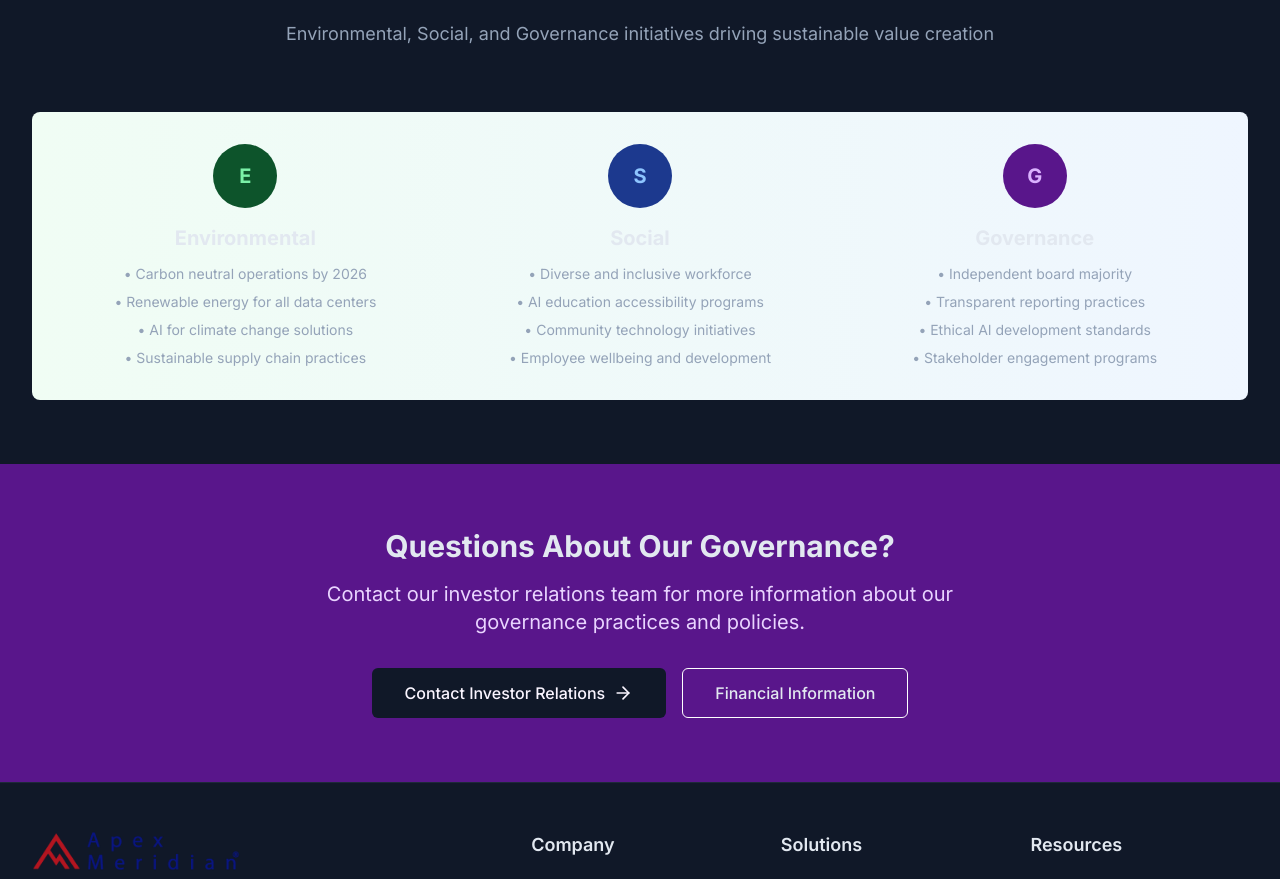
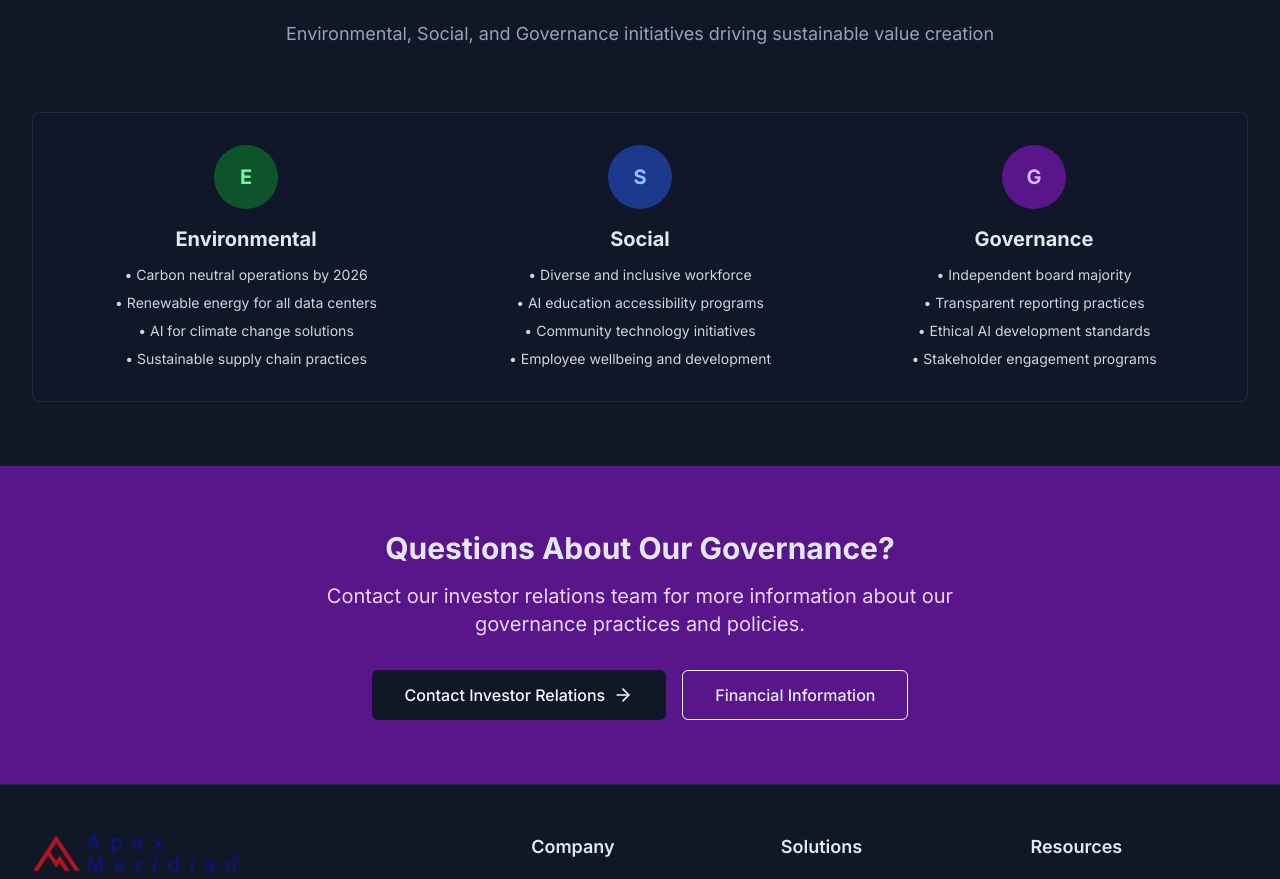
Before and after one commit to cptamrgaber/apex-meridian.com, a Next.js app: page /investors/governance in a window 1280 px wide. Shown: the part 3493-4372 px from the top of the page. Built offline with nearby package versions, Linux system fonts and the light colour scheme.

Commit message:
Fix ESG Commitment section contrast - change light background to dark

```diff
--- a/src/app/investors/governance/page.tsx
+++ b/src/app/investors/governance/page.tsx
@@ -411,14 +411,14 @@ Seeking qualified candidate with 12+ years experience in venture capital and tec
             </p>
           </div>
 
-          <div className="bg-gradient-to-r from-green-50 to-blue-50 rounded-lg p-8">
+          <div className="bg-gray-900/90 backdrop-blur-lg border border-gray-700/50 rounded-lg p-8">
             <div className="grid md:grid-cols-3 gap-8">
               <div className="text-center">
                 <div className="bg-green-900 rounded-full w-16 h-16 flex items-center justify-center mx-auto mb-4">
                   <span className="text-green-300 font-bold text-xl">E</span>
                 </div>
                 <h3 className="text-xl font-bold text-white mb-3">Environmental</h3>
-                <ul className="text-gray-600 text-sm space-y-2">
+                <ul className="text-gray-300 text-sm space-y-2">
                   <li>• Carbon neutral operations by 2026</li>
                   <li>• Renewable energy for all data centers</li>
                   <li>• AI for climate change solutions</li>
@@ -431,7 +431,7 @@ Seeking qualified candidate with 12+ years experience in venture capital and tec
                   <span className="text-blue-300 font-bold text-xl">S</span>
                 </div>
                 <h3 className="text-xl font-bold text-white mb-3">Social</h3>
-                <ul className="text-gray-600 text-sm space-y-2">
+                <ul className="text-gray-300 text-sm space-y-2">
                   <li>• Diverse and inclusive workforce</li>
                   <li>• AI education accessibility programs</li>
                   <li>• Community technology initiatives</li>
@@ -444,7 +444,7 @@ Seeking qualified candidate with 12+ years experience in venture capital and tec
                   <span className="text-purple-300 font-bold text-xl">G</span>
                 </div>
                 <h3 className="text-xl font-bold text-white mb-3">Governance</h3>
-                <ul className="text-gray-600 text-sm space-y-2">
+                <ul className="text-gray-300 text-sm space-y-2">
                   <li>• Independent board majority</li>
                   <li>• Transparent reporting practices</li>
                   <li>• Ethical AI development standards</li>
```
